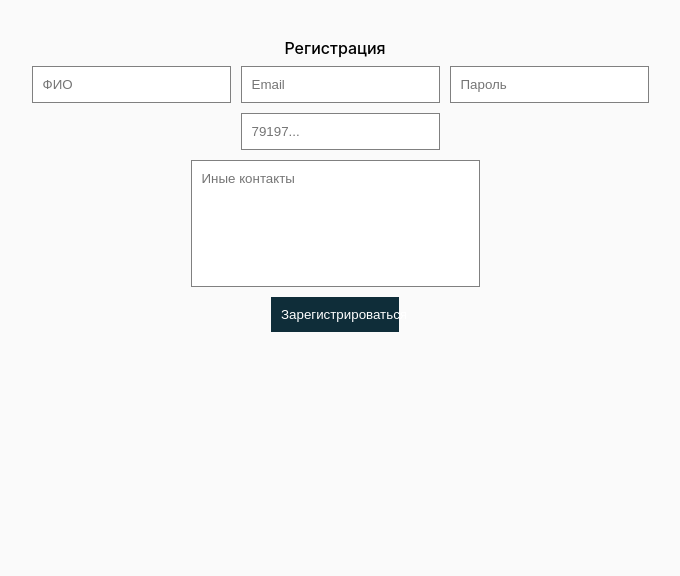
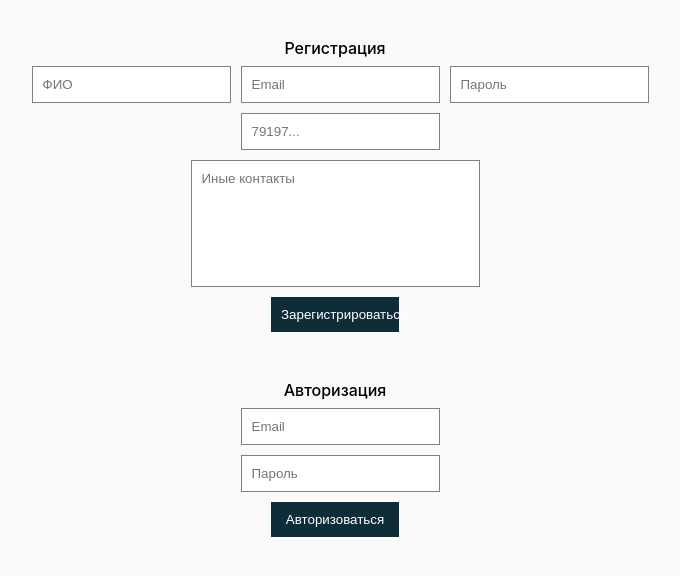
Before and after one commit to GhostGrand/inHolidayJS, a React (Create React App) app: page / in a window 1280 px wide. Shown: the top 576 px of the page, without its empty margins (305-985 px from the left). Built offline with nearby package versions, Linux system fonts and the light colour scheme.

Commit message:
Создана форма авторизации, написаны стили
Изменено одно поле номера в форме регистрации

```diff
--- a/src/App.js
+++ b/src/App.js
@@ -2,11 +2,13 @@ import logo from "./logo.svg";
 import "./App.css";
 import Form from "./Components/AuthorisationRegistration/Forms/Form";
 import Registation from "./Components/AuthorisationRegistration/Registation";
+import Authorisation from "./Components/AuthorisationRegistration/Authorisation";
 
 function App() {
   return (
     <div className="App">
       <Registation></Registation>
+      <Authorisation></Authorisation>
     </div>
   );
 }
--- a/src/Components/AuthorisationRegistration/Authorisation.js
+++ b/src/Components/AuthorisationRegistration/Authorisation.js
@@ -1,5 +1,30 @@
 import React from "react";
 
 export default function Authorisation() {
-  return <div>Authorisation</div>;
+  return <div className="registration">
+    <div className="registration">
+      <p>Авторизация</p>
+      <ul>
+        <li>
+          <input
+                className="form"
+                type="email"
+                name="mail"
+                placeholder="Email"
+          />
+
+
+        </li>
+        <li>
+          <input
+            className="form"
+            type="password"
+            name="password"
+            placeholder="Пароль"
+          />
+        </li>
+        <button className="button">Авторизоваться</button>
+      </ul>
+    </div>
+  </div>;
 }
--- a/src/Components/AuthorisationRegistration/Registation.js
+++ b/src/Components/AuthorisationRegistration/Registation.js
@@ -25,8 +25,8 @@ export default function Registation() {
           <li>
             <input
               className="form"
-              type="tel"
-              name="tel"
+              type="number"
+              name="phone"
               placeholder="79197..."
             />
           </li>
```
Also changed, not shown: 1 other file (tests, documents, lock files or other folders).
